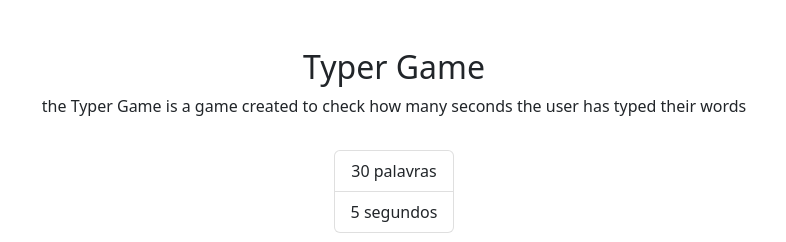
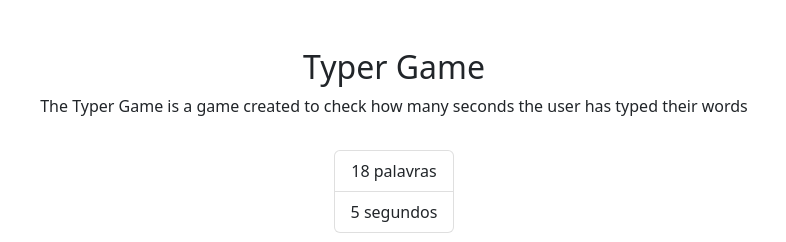
Before and after one commit to brenno-araujo/typer-game, a plain HTML site: page public/index.html in a window 1280 px wide. Shown: the top 242 px of the page, 246-1032 px from the left. Drawn offline with nearby package versions, Linux system fonts and the light colour scheme.

Commit message:
feat: main.js

```diff
--- a/public/index.html
+++ b/public/index.html
@@ -13,14 +13,14 @@
 <body>
     <div class="container text-center my-5">
         <h2>Typer Game</h2>
-        <p>the Typer Game is a game created to check how many seconds the user has typed their words </p>
+        <p class="phrase">The Typer Game is a game created to check how many seconds the user has typed their words</p>
 
         <ul class="list-group align-items-center p-3">
-            <li class="list-group-item">30 palavras</li>
+            <li class="list-group-item"> <span id="lenghtPhrase"></span> palavras</li>
             <li class="list-group-item">5 segundos</li>
         </ul>
 
-        <div class="mb-3 phrase">
+        <div class="mb-3">
             <label for="text-area" class="form-label">Digite o que quiser</label>
             <textarea class="form-control" id="text-area" rows="4"></textarea>
         </div>
--- a/public/js/main.js
+++ b/public/js/main.js
@@ -1 +1,5 @@
-console.log('olá mundo')
+var phrase = $('.phrase').text();
+var wordCount = phrase.split(' ').length;
+var lenghtPhrase = $("#lenghtPhrase");
+
+lenghtPhrase.text(wordCount);
```
